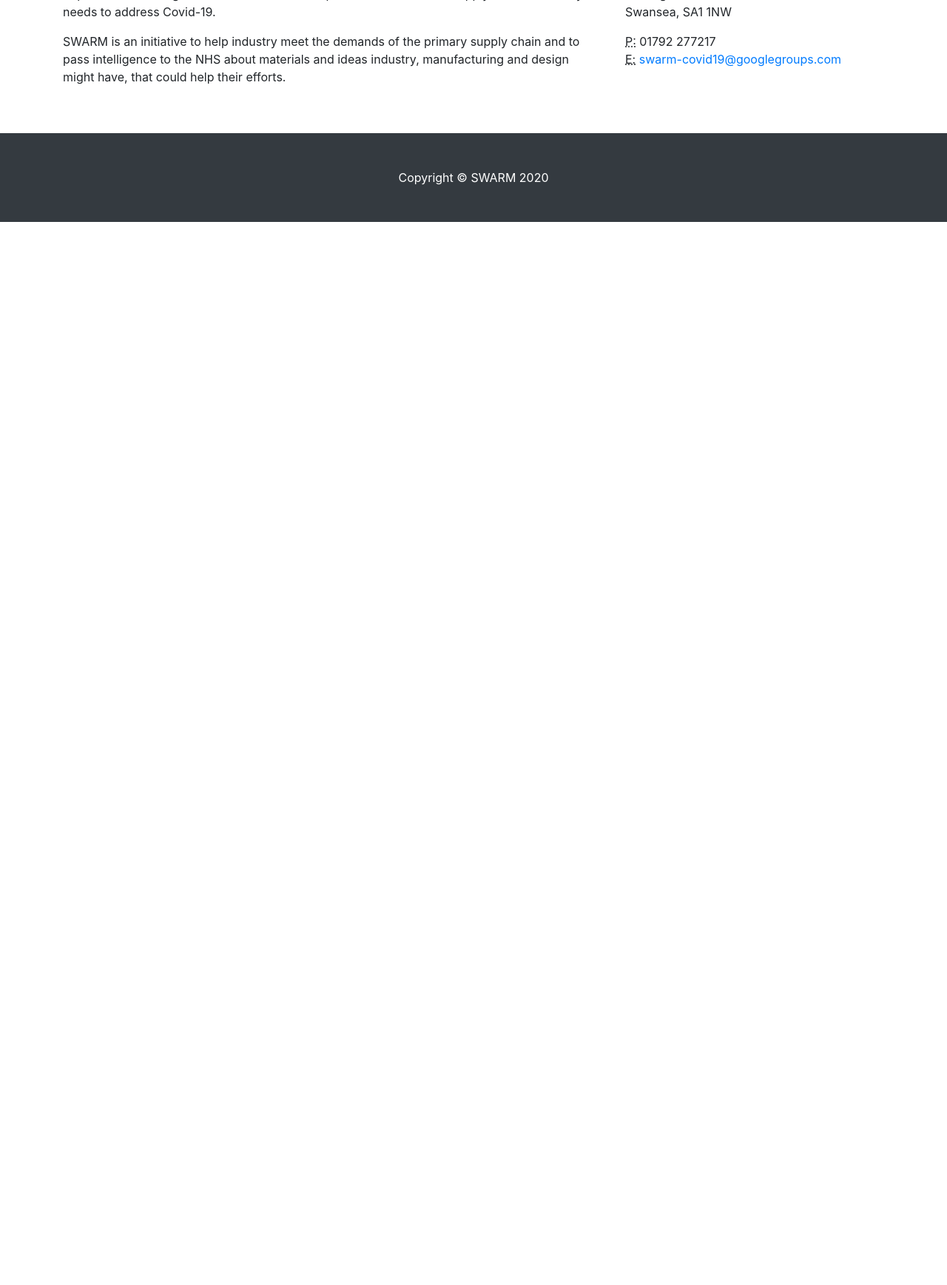
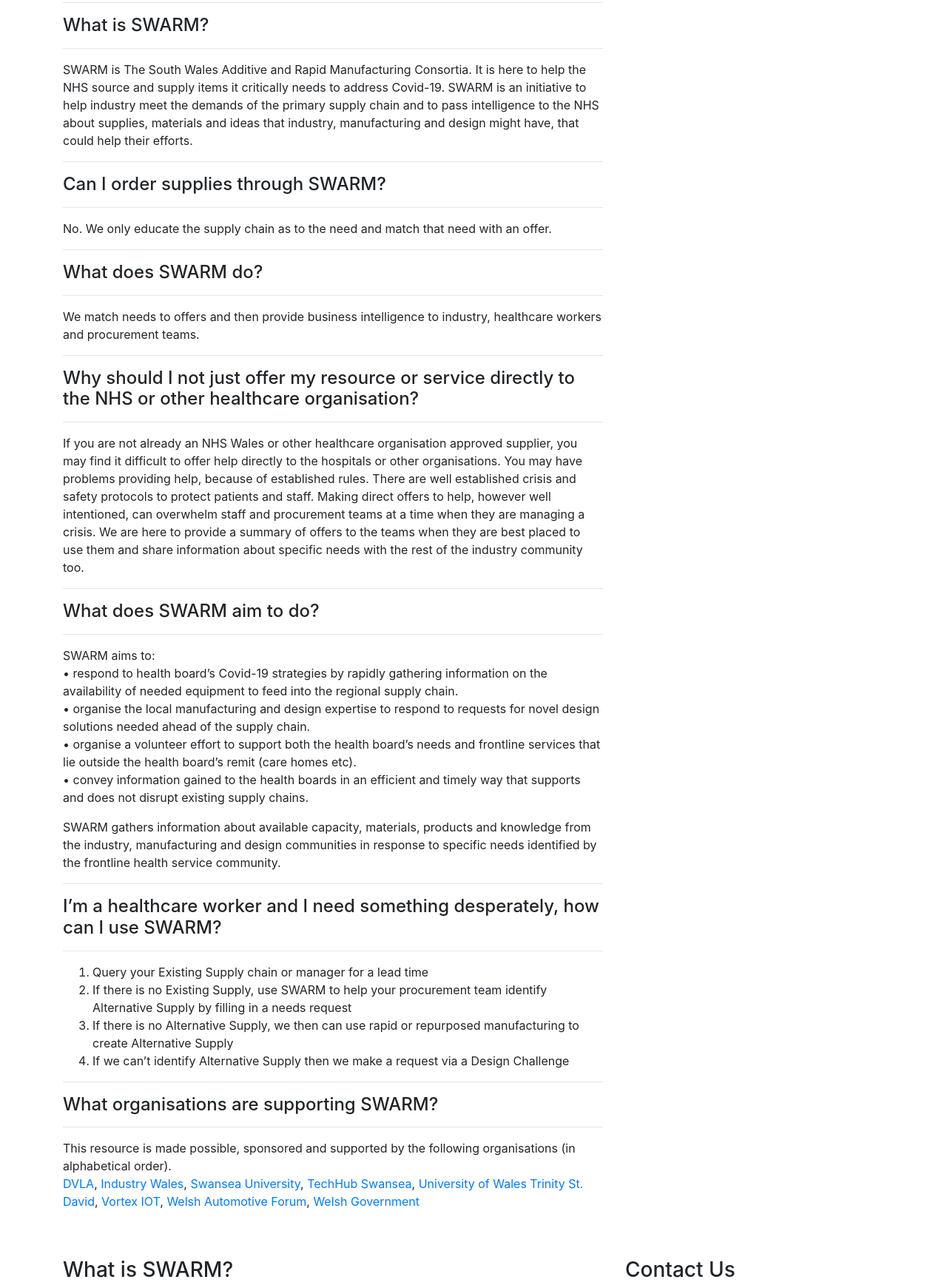
Before and after one commit to paulharwood/swarm-covid19-website, a website: page index.html in a window 1280 px wide. Shown: the part 1563-3300 px from the top of the page at 74% size. Before the commit the page ends 1863 px from the top, so only its background shows below. Drawn offline with Linux system fonts and the light colour scheme.

Commit message:
updated main page and added need page form example

```diff
--- a/index.html
+++ b/index.html
@@ -116,8 +116,9 @@
 
             <div class="row">
               <div class="col-md-8 mb-5">
-                <h2>Support Categories</h2>
+                <h2>Project & Support Categories</h2>
                 <hr>
+                <p>To see what <a href="https://wiki.swarm-covid19.co.uk">projects are running</a>, get involved in one of the projects or just support a project,  please contact the helpdesk or email <a href="mailto:swarm-covid19@googlegroups.com">swarm-covid19@googlegroups.com</a>.</p>
                 <ul>
                   <li>Protective Masks</li>
                   <li>COVID Tests</li>
@@ -141,15 +142,59 @@
             </div>
             <!-- /.row -->
 
+            <div class="row">
+              <div class="col-md-8 mb-5">
+
+      <h2>FAQ</h2>
+      <hr>
+      <h4>What is SWARM?</h4>
+      <hr>
+
+      <p>SWARM is The South Wales Additive and Rapid Manufacturing Consortia. It is here to help the NHS source and supply items it critically needs to address Covid-19. SWARM is an initiative to help industry meet the demands of the primary supply chain and to pass intelligence to the NHS about supplies, materials and ideas that industry, manufacturing and design might have, that could help their efforts.</p>
+      <hr>
+      <h4>Can I order supplies through SWARM?</h4>
+      <hr>
+      <p>No. We only educate the supply chain as to the need and match that need with an offer.</p>
+      <hr>
+      <h4>What does SWARM do?</h4>
+      <hr>
+      <p>We match needs to offers and then provide business intelligence to industry, healthcare workers and procurement teams.</p>
+      <hr>
+      <h4>Why should I not just offer my resource or service directly to the NHS or other healthcare organisation?</h4>
+      <hr>
+      <p>If you are not already an NHS Wales or other healthcare organisation approved supplier, you may find it difficult to offer help directly to the hospitals or other organisations. You may have problems providing help, because of established rules. There are well established crisis and safety protocols to protect patients and staff. Making direct offers to help, however well intentioned, can overwhelm staff and procurement teams at a time when they are managing a crisis. We are here to provide a summary of offers to the teams when they are best placed to use them and share information about specific needs with the rest of the industry community too.</p>
+      <hr>
+      <h4>What does SWARM aim to do?</h4>
+      <hr>
+      <p>SWARM aims to:<br /> &bull; respond to health board&rsquo;s Covid-19 strategies by rapidly gathering information on the availability of needed equipment to feed into the regional supply chain.<br /> &bull; organise the local manufacturing and design expertise to respond to requests for novel design solutions needed ahead of the supply chain.<br /> &bull; organise a volunteer effort to support both the health board&rsquo;s needs and frontline services that lie outside the health board&rsquo;s remit (care homes etc).<br /> &bull; convey information gained to the health boards in an efficient and timely way that supports and does not disrupt existing supply chains.</p>
+      <p>SWARM gathers information about available capacity, materials, products and knowledge from the industry, manufacturing and design communities in response to specific needs identified by the frontline health service community.</p>
+      <hr>
+      <h4> I&rsquo;m a healthcare worker and I need something desperately, how can I use SWARM?</h4>
+      <hr>
+      <ol>
+      <li>Query your Existing Supply chain or manager for a lead time</li>
+      <li>If there is no Existing Supply, use SWARM to help your procurement team identify Alternative Supply by filling in a needs request</li>
+      <li>If there is no Alternative Supply, we then can use rapid or repurposed manufacturing to create Alternative Supply</li>
+      <li>If we can&rsquo;t identify Alternative Supply then we make a request via a Design Challenge</li>
+      </ol>
+      <hr>
+      <h4>What organisations are supporting SWARM?</h4>
+      <hr>
+      <p>This resource is made possible, sponsored and supported by the following organisations (in alphabetical order).<br /><a href="https://www.gov.uk/government/organisations/driver-and-vehicle-licensing-agency">DVLA</a>, <a href="https://www.industrywales.com/">Industry Wales</a>, <a href="https://www.swansea.ac.uk/">Swansea University</a>, <a href="https://swansea.techhub.com">TechHub Swansea</a>, <a href="https://www.uwtsd.ac.uk/">University of Wales Trinity St. David</a>, <a href="https://www.vortexiot.com/">Vortex IOT</a>, <a href="https://www.welshautomotiveforum.co.uk/">Welsh Automotive Forum</a>, <a href="https://gov.wales/">Welsh Government</a></p>
+
+      </div>
+    </div>
+        <!-- /.row -->
+
         <div class="row">
           <div class="col-md-8 mb-5">
-            <h2>What is SWARM?</h2>
+            <h3>What is SWARM?</h3>
             <hr>
             <p>Working with Welsh Government and NHS Wales, SWARM is The South Wales Additive and Rapid Manufacturing Consortia. It is here to help the NHS source and supply items it critically needs to address Covid-19. </p>
             <p>SWARM is an initiative to help industry meet the demands of the primary supply chain and to pass intelligence to the NHS about materials and ideas industry, manufacturing and design might have, that could help their efforts.</p>
           </div>
           <div class="col-md-4 mb-5">
-            <h2>Contact Us</h2>
+            <h3>Contact Us</h2>
             <hr>
             <address>
               <strong>SWARM (C/O) TechHub Swansea</strong>
```
